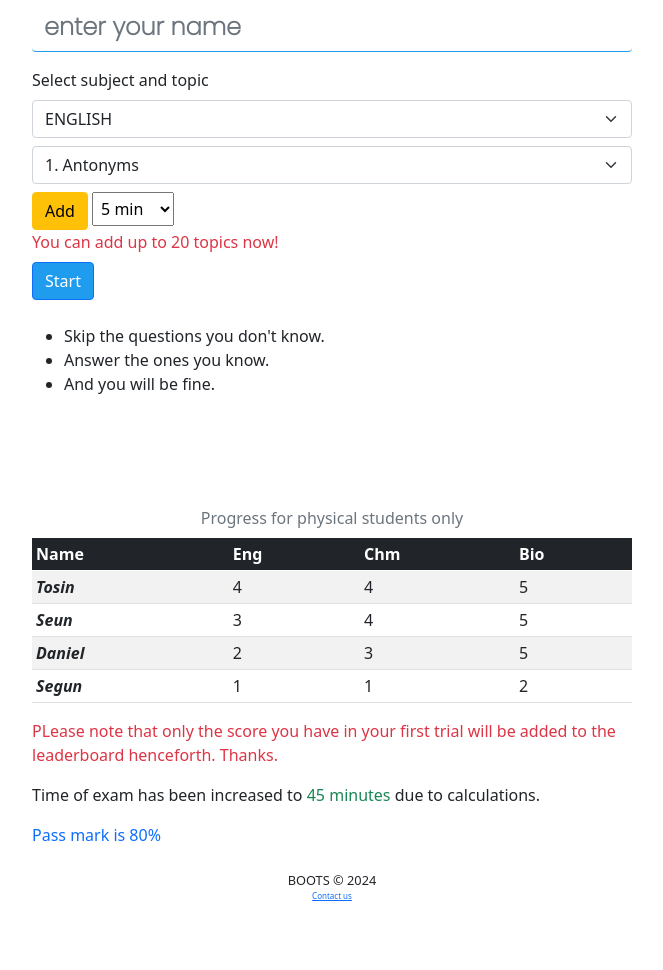
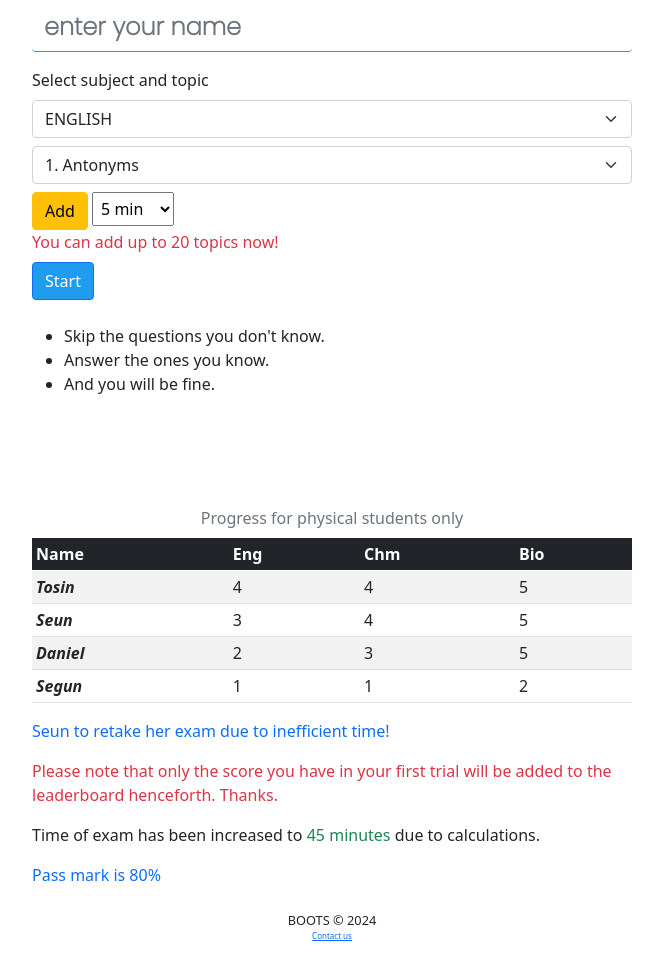
Before and after one commit to tsolawoyin/boots, a plain HTML site: page exam/practice.html in a window 1280 px wide. Shown: the part 193-1163 px from the top of the page, without its empty margins (308-971 px from the left). Before the commit the page ends 1123 px from the top, so only its background shows below. Drawn offline with nearby package versions, Linux system fonts and the light colour scheme; a web font is replaced by a local one.

Commit message:
modified stuff' '

```diff
--- a/exam/practice.html
+++ b/exam/practice.html
@@ -118,7 +118,8 @@
             </tr>
           </tbody>
         </table>
-        <p class="text-danger">PLease note that only the score you have in your first trial will be added to the leaderboard henceforth. Thanks.</p>
+        <p class="text-primary" id="please-note">Seun to retake her exam due to inefficient time!</p>
+        <p class="text-danger">Please note that only the score you have in your first trial will be added to the leaderboard henceforth. Thanks.</p>
         <p>Time of exam has been increased to <span class="text-success">45 minutes</span> due to calculations.</p>
         <p class="text-primary">Pass mark is 80%</p>
       </section>
```
Also changed, not shown: index.html (+1 -1 lines).
